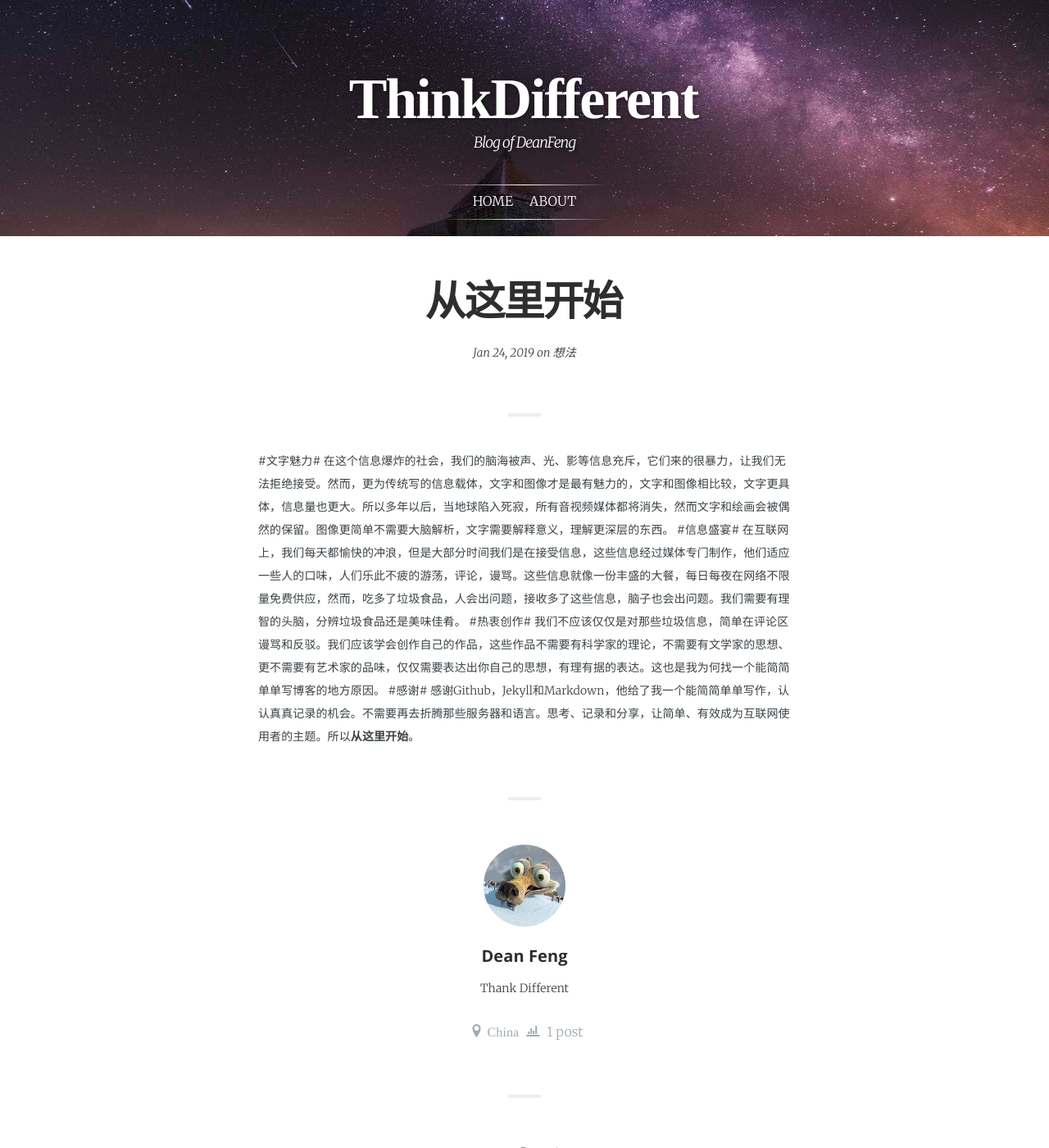
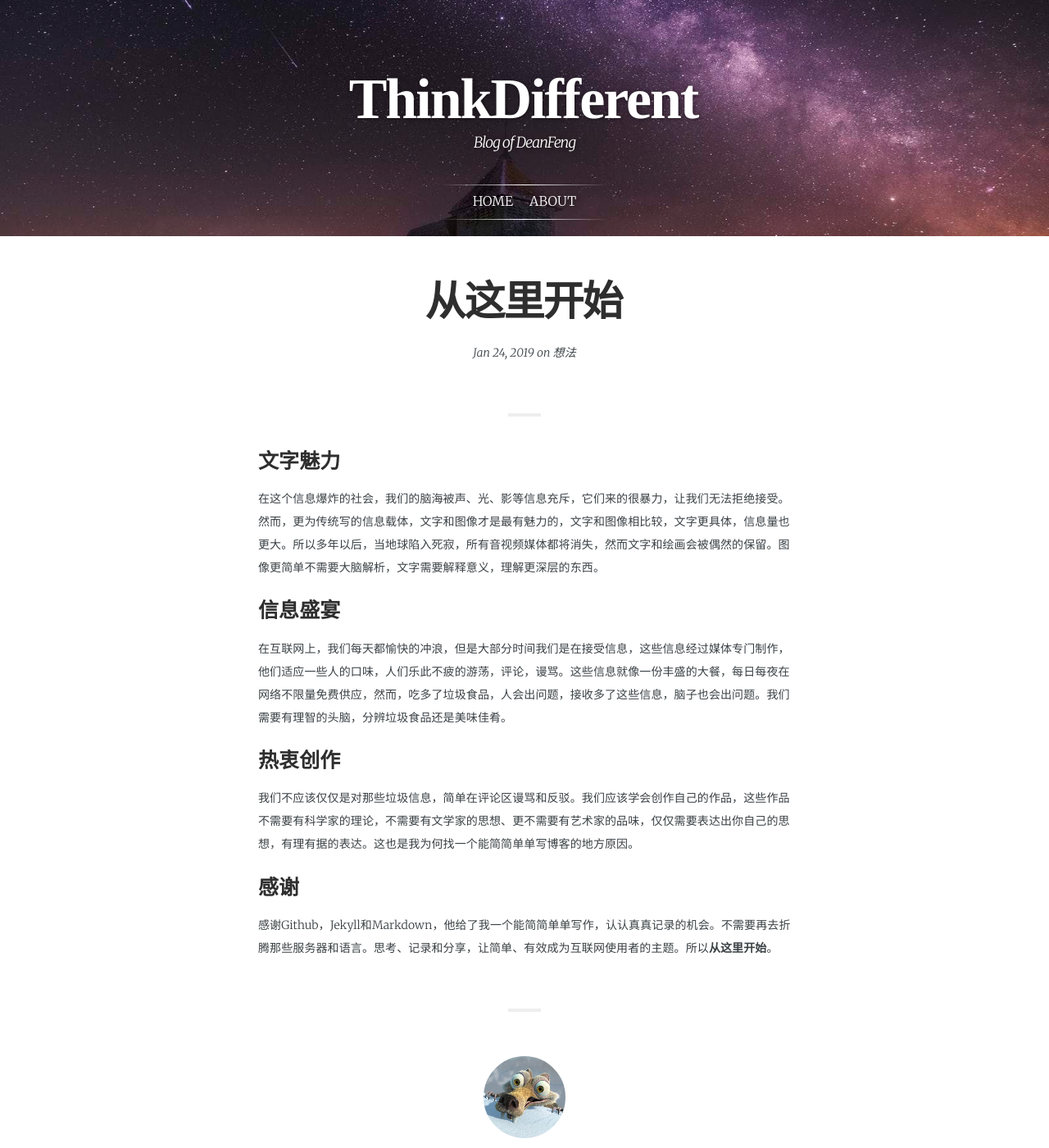
Before and after one commit to fengguangle/blog, a Jekyll site: the page built from _posts/2019-01-24-FirstBlog.md, in a window 1280 px wide and 1400 px high. Shown: the whole window at 82% size. Built offline with Jekyll 4.4.1, drawn with Linux system fonts in a browser that asks for light colours; some web fonts are replaced.

```diff
--- a/_posts/2019-01-24-FirstBlog.md
+++ b/_posts/2019-01-24-FirstBlog.md
@@ -7,11 +7,11 @@ author:            dean
 tags:              想法
 language:          ZH
 ---
-#文字魅力#
+### 文字魅力
 在这个信息爆炸的社会，我们的脑海被声、光、影等信息充斥，它们来的很暴力，让我们无法拒绝接受。然而，更为传统写的信息载体，文字和图像才是最有魅力的，文字和图像相比较，文字更具体，信息量也更大。所以多年以后，当地球陷入死寂，所有音视频媒体都将消失，然而文字和绘画会被偶然的保留。图像更简单不需要大脑解析，文字需要解释意义，理解更深层的东西。
-#信息盛宴#
+### 信息盛宴
 在互联网上，我们每天都愉快的冲浪，但是大部分时间我们是在接受信息，这些信息经过媒体专门制作，他们适应一些人的口味，人们乐此不疲的游荡，评论，谩骂。这些信息就像一份丰盛的大餐，每日每夜在网络不限量免费供应，然而，吃多了垃圾食品，人会出问题，接收多了这些信息，脑子也会出问题。我们需要有理智的头脑，分辨垃圾食品还是美味佳肴。
-#热衷创作#
+### 热衷创作
 我们不应该仅仅是对那些垃圾信息，简单在评论区谩骂和反驳。我们应该学会创作自己的作品，这些作品不需要有科学家的理论，不需要有文学家的思想、更不需要有艺术家的品味，仅仅需要表达出你自己的思想，有理有据的表达。这也是我为何找一个能简简单单写博客的地方原因。
-#感谢#
+### 感谢
 感谢Github，Jekyll和Markdown，他给了我一个能简简单单写作，认认真真记录的机会。不需要再去折腾那些服务器和语言。思考、记录和分享，让简单、有效成为互联网使用者的主题。所以**从这里开始**。
```
